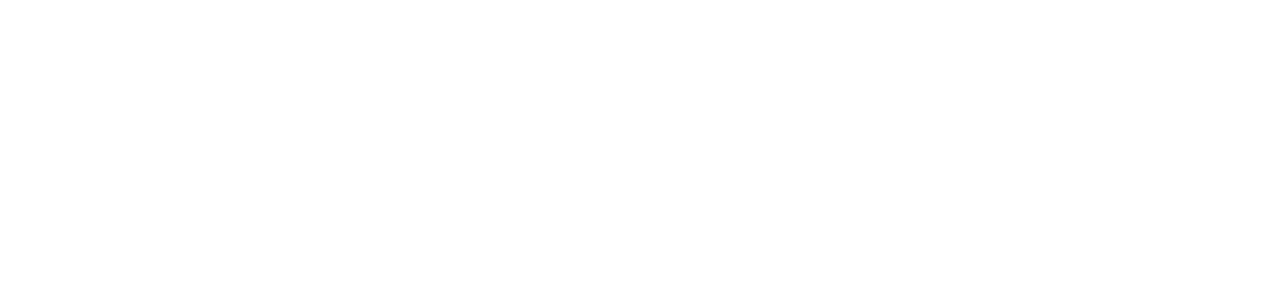
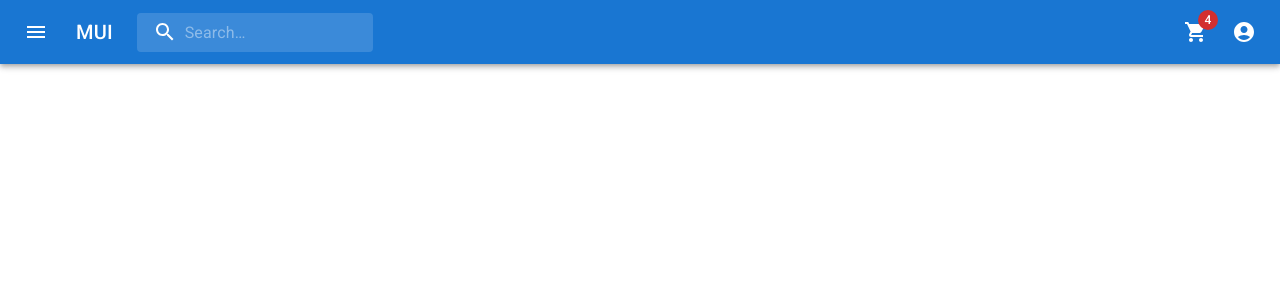
Before and after one commit to AJITH1509/e-commerce-frontend, a React (Vite) app: page / in a window 1280 px wide. Shown: the top 300 px of the page. Built offline with nearby package versions, Linux system fonts and the light colour scheme.

Commit message:
navbar added

```diff
--- a/package.json
+++ b/package.json
@@ -10,6 +10,10 @@
     "preview": "vite preview"
   },
   "dependencies": {
+    "@emotion/react": "^11.11.0",
+    "@emotion/styled": "^11.11.0",
+    "@mui/icons-material": "^5.11.16",
+    "@mui/material": "^5.12.3",
     "react": "^18.2.0",
     "react-dom": "^18.2.0"
   },
--- a/src/App.css
+++ b/src/App.css
@@ -0,0 +1,3 @@
+body{
+    margin: 0px;
+}
--- a/src/App.jsx
+++ b/src/App.jsx
@@ -1,7 +1,11 @@
 import "./App.css";
+import { NavBar } from "./NavBar";
 
 function App() {
-  return <div></div>;
+  return (
+    <div>
+      <NavBar />
+    </div>
+  );
 }
-
 export default App;
--- /dev/null
+++ b/src/NavBar.jsx
@@ -0,0 +1,232 @@
+import * as React from "react";
+import { styled, alpha } from "@mui/material/styles";
+import AppBar from "@mui/material/AppBar";
+import Box from "@mui/material/Box";
+import Toolbar from "@mui/material/Toolbar";
+import IconButton from "@mui/material/IconButton";
+import Typography from "@mui/material/Typography";
+import InputBase from "@mui/material/InputBase";
+import Badge from "@mui/material/Badge";
+import MenuItem from "@mui/material/MenuItem";
+import Menu from "@mui/material/Menu";
+import MenuIcon from "@mui/icons-material/Menu";
+import SearchIcon from "@mui/icons-material/Search";
+import AccountCircle from "@mui/icons-material/AccountCircle";
+import MailIcon from "@mui/icons-material/Mail";
+import NotificationsIcon from "@mui/icons-material/Notifications";
+import MoreIcon from "@mui/icons-material/MoreVert";
+import ShoppingCartIcon from "@mui/icons-material/ShoppingCart";
+
+const Search = styled("div")(({ theme }) => ({
+  position: "relative",
+  borderRadius: theme.shape.borderRadius,
+  backgroundColor: alpha(theme.palette.common.white, 0.15),
+  "&:hover": {
+    backgroundColor: alpha(theme.palette.common.white, 0.25),
+  },
+  marginRight: theme.spacing(2),
+  marginLeft: 0,
+  width: "100%",
+  [theme.breakpoints.up("sm")]: {
+    marginLeft: theme.spacing(3),
+    width: "auto",
+  },
+}));
+
+const SearchIconWrapper = styled("div")(({ theme }) => ({
+  padding: theme.spacing(0, 2),
+  height: "100%",
+  position: "absolute",
+  pointerEvents: "none",
+  display: "flex",
+  alignItems: "center",
+  justifyContent: "center",
+}));
+
+const StyledInputBase = styled(InputBase)(({ theme }) => ({
+  color: "inherit",
+  "& .MuiInputBase-input": {
+    padding: theme.spacing(1, 1, 1, 0),
+    // vertical padding + font size from searchIcon
+    paddingLeft: `calc(1em + ${theme.spacing(4)})`,
+    transition: theme.transitions.create("width"),
+    width: "100%",
+    [theme.breakpoints.up("md")]: {
+      width: "20ch",
+    },
+  },
+}));
+
+export function NavBar() {
+  const [anchorEl, setAnchorEl] = React.useState(null);
+  const [mobileMoreAnchorEl, setMobileMoreAnchorEl] = React.useState(null);
+
+  const isMenuOpen = Boolean(anchorEl);
+  const isMobileMenuOpen = Boolean(mobileMoreAnchorEl);
+
+  const handleProfileMenuOpen = (event) => {
+    setAnchorEl(event.currentTarget);
+  };
+
+  const handleMobileMenuClose = () => {
+    setMobileMoreAnchorEl(null);
+  };
+
+  const handleMenuClose = () => {
+    setAnchorEl(null);
+    handleMobileMenuClose();
+  };
+
+  const handleMobileMenuOpen = (event) => {
+    setMobileMoreAnchorEl(event.currentTarget);
+  };
+
+  const menuId = "primary-search-account-menu";
+  const renderMenu = (
+    <Menu
+      anchorEl={anchorEl}
+      anchorOrigin={{
+        vertical: "bottom",
+        horizontal: "right",
+      }}
+      id={menuId}
+      keepMounted
+      transformOrigin={{
+        vertical: "top",
+        horizontal: "right",
+      }}
+      open={isMenuOpen}
+      onClose={handleMenuClose}
+    >
+      <MenuItem onClick={handleMenuClose}>Profile</MenuItem>
+      <MenuItem onClick={handleMenuClose}>My account</MenuItem>
+    </Menu>
+  );
+
+  const mobileMenuId = "primary-search-account-menu-mobile";
+  const renderMobileMenu = (
+    <Menu
+      anchorEl={mobileMoreAnchorEl}
+      anchorOrigin={{
+        vertical: "top",
+        horizontal: "right",
+      }}
+      id={mobileMenuId}
+      keepMounted
+      transformOrigin={{
+        vertical: "top",
+        horizontal: "right",
+      }}
+      open={isMobileMenuOpen}
+      onClose={handleMobileMenuClose}
+    >
+      <MenuItem>
+        <IconButton size="large" aria-label="show 4 new mails" color="inherit">
+          <Badge badgeContent={4} color="error">
+            <MailIcon />
+          </Badge>
+        </IconButton>
+        <p>Messages</p>
+      </MenuItem>
+      <MenuItem>
+        <IconButton
+          size="large"
+          aria-label="show 17 new notifications"
+          color="inherit"
+        >
+          <Badge badgeContent={17} color="error">
+            <NotificationsIcon />
+          </Badge>
+        </IconButton>
+        <p>Notifications</p>
+      </MenuItem>
+      <MenuItem onClick={handleProfileMenuOpen}>
+        <IconButton
+          size="large"
+          aria-label="account of current user"
+          aria-controls="primary-search-account-menu"
+          aria-haspopup="true"
+          color="inherit"
+        >
+          <AccountCircle />
+        </IconButton>
+        <p>Profile</p>
+      </MenuItem>
+    </Menu>
+  );
+
+  return (
+    <Box sx={{ flexGrow: 1 }}>
+      <AppBar position="static">
+        <Toolbar>
+          <IconButton
+            size="large"
+            edge="start"
+            color="inherit"
+            aria-label="open drawer"
+            sx={{ mr: 2 }}
+          >
+            <MenuIcon />
+          </IconButton>
+          <Typography
+            variant="h6"
+            noWrap
+            component="div"
+            sx={{ display: { xs: "none", sm: "block" } }}
+          >
+            MUI
+          </Typography>
+          <Search>
+            <SearchIconWrapper>
+              <SearchIcon />
+            </SearchIconWrapper>
+            <StyledInputBase
+              onChange={(e) => {
+                console.log(e.target.value);
+              }}
+              placeholder="Search…"
+              inputProps={{ "aria-label": "search" }}
+            />
+          </Search>
+          <Box sx={{ flexGrow: 1 }} />
+          <Box sx={{ display: { xs: "none", md: "flex" } }}>
+            <IconButton
+              size="large"
+              aria-label="show 4 new mails"
+              color="inherit"
+            >
+              <Badge badgeContent={4} color="error">
+                <ShoppingCartIcon />
+              </Badge>
+            </IconButton>
+            <IconButton
+              size="large"
+              edge="end"
+              aria-label="account of current user"
+              aria-controls={menuId}
+              aria-haspopup="true"
+              onClick={handleProfileMenuOpen}
+              color="inherit"
+            >
+              <AccountCircle />
+            </IconButton>
+          </Box>
+          <Box sx={{ display: { xs: "flex", md: "none" } }}>
+            <IconButton
+              size="large"
+              aria-label="show more"
+              aria-controls={mobileMenuId}
+              aria-haspopup="true"
+              onClick={handleMobileMenuOpen}
+              color="inherit"
+            >
+              <MoreIcon />
+            </IconButton>
+          </Box>
+        </Toolbar>
+      </AppBar>
+      {renderMobileMenu}
+      {renderMenu}
+    </Box>
+  );
+}
```
Also changed, not shown: 1 other file (tests, documents, lock files or other folders).
